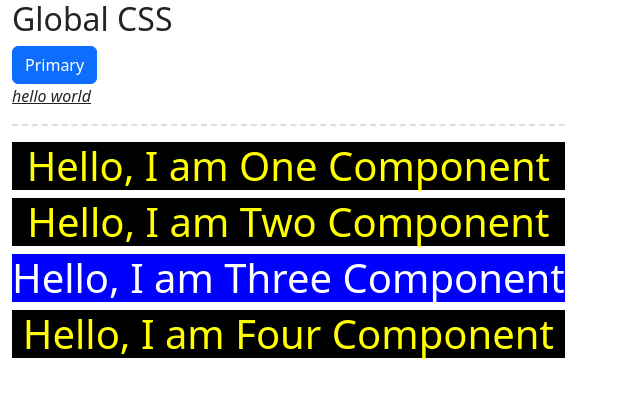
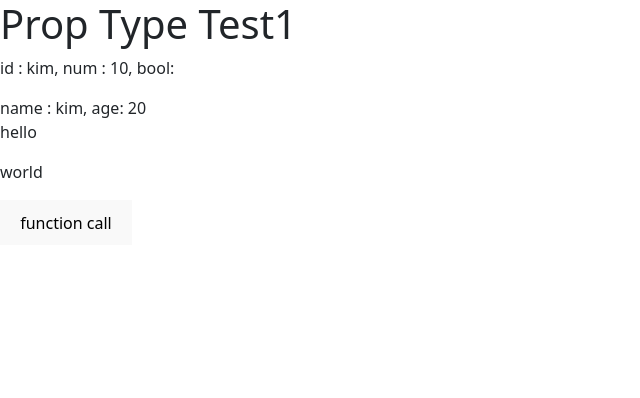
Before and after one commit to kkang-daum/pnu_front, a React (Vite) app in the folder react/lab3/lab3-app/: page / in a window 1280 px wide. Shown: the top 398 px of the page, without its empty margins (0-640 px from the left). Built offline with nearby package versions, Linux system fonts and the light colour scheme.

Commit message:
Add files via upload

```diff
--- /dev/null
+++ b/react/lab3/lab3-app/src/lab2-proptype/Lab2App.jsx
@@ -0,0 +1,27 @@
+import {PropTypeTest1} from './TestPropTypes'
+
+const Lab2App = () => {
+    const myFun = (x, y) => {
+        console.log(`myFun call... ${x + y}`)
+    }
+    const user = {
+        name: 'kim',
+        age : 20
+    }
+    const array = ['hello', 'world']
+
+    return (
+        <>
+            <PropTypeTest1
+                id='kim'
+                num={10}
+                bool={true}
+                fun={myFun}
+                obj={user}
+                array={array}
+                />
+        </>
+    )
+}
+
+export default Lab2App
--- /dev/null
+++ b/react/lab3/lab3-app/src/lab2-proptype/TestPropTypes.jsx
@@ -0,0 +1,33 @@
+import PropTypes from 'prop-types'
+
+const PropTypeTest1 = (props) => {
+    return (
+        <>
+            <h1>Prop Type Test1</h1>
+            <p>id : {props.id}, num : {props.num}, bool: {props.bool}</p>
+            <div>name : {props.obj['name']}, age: {props.obj['age']}</div>
+            <div>
+                {
+                    props.array.map( item => (
+                        <p>{item}</p>
+                    ))
+                }
+            </div>
+            <button onClick={() => props.fun(10, 20)}>function call</button>
+        </>
+    )
+}
+
+//component 에 전달되는 데이터 타입 지정..
+PropTypeTest1.propTypes = {
+    id: PropTypes.string.isRequired,
+    num: PropTypes.number,
+    fun: PropTypes.func,
+    bool: PropTypes.bool,
+    obj: PropTypes.object.isRequired,
+    array: PropTypes.array
+}
+
+//default 는 하나의 파일에서 한개만..
+//여러개를 export 시키겠다면.. {} - import 하는 곳에서 이름 바꿀 수 없다
+export {PropTypeTest1}
--- a/react/lab3/lab3-app/src/main.jsx
+++ b/react/lab3/lab3-app/src/main.jsx
@@ -8,10 +8,12 @@ import './index.css'
 import 'bootstrap/dist/css/bootstrap.css'
 
 import CSSTest from './lab1-style/Lab1App.jsx'
+import Lab2App from './lab2-proptype/Lab2App.jsx'
 
 ReactDOM.createRoot(document.getElementById('root')).render(
   <React.StrictMode>
     {/* <App /> */}
-    <CSSTest />
+    {/* <CSSTest /> */}
+    <Lab2App />
   </React.StrictMode>,
 )
```
